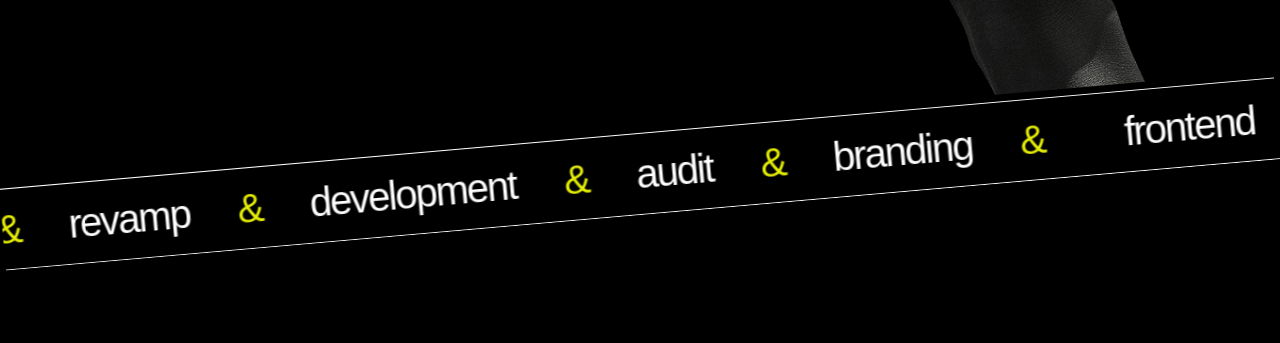
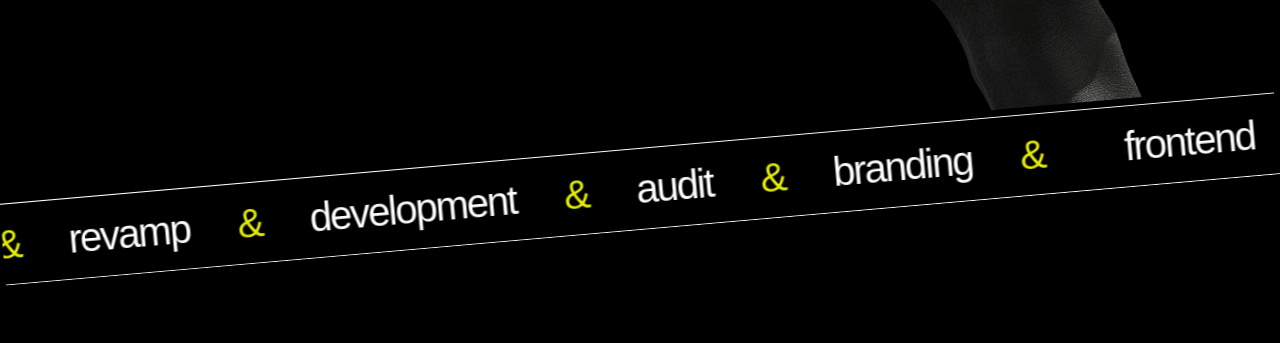
Before and after one commit to wiredinlabs/wiredinlabs, a Next.js app: page / in a window 1280 px wide. Shown: the part 767-1110 px from the top of the page. Built offline with nearby package versions, Linux system fonts and the light colour scheme.

Commit message:
minor fix to ticker

```diff
--- a/src/components/home_components/About/AboutSection.jsx
+++ b/src/components/home_components/About/AboutSection.jsx
@@ -83,7 +83,7 @@ export default function AboutSection() {
           </div>
         </div>
         {/* Right Column - Hand and Asterisk Images (independent and layered) */}
-        <div className="absolute top-[40%] md:top[10%] lg:top-[12%] left-[20%] md:left-[60%] lg:left-[65%] w-[60vw] md:w-[40vw] lg:w-[50vw] h-[50vh] md:h-[50vh] lg:h-[35vh]">
+        <div className="absolute top-[40%] md:top[10%] lg:top-[15%] left-[20%] md:left-[60%] lg:left-[65%] w-[60vw] md:w-[40vw] lg:w-[50vw] h-[50vh] md:h-[50vh] lg:h-[35vh]">
           {/* Hand Image */}
           <div className="absolute top-[-10%] md:top-[-20%] lg:top-[20%] left-[-15%] md:left-[-5%] lg:left-[-25%] w-[70vw] md:w-[40vw] lg:w-[50vw] h-[60vh] md:h-[35vh] lg:h-[80vh]">
             <Image
--- a/src/components/home_components/About/Ticker.jsx
+++ b/src/components/home_components/About/Ticker.jsx
@@ -3,7 +3,7 @@ import "./Ticker.css";
 
 const Ticker = () => {
   return (
-    <div className="ticker-wrap -mt-10 md:-mt-16 lg:mt-10 xl:mt-[85px] -mb-24 lg:mb-24">
+    <div className="ticker-wrap -mt-10 md:-mt-16 lg:mt-10 xl:mt-[100px] -mb-24 lg:mb-24">
       <div className="ticker">
         <div className="ticker-content">
           {[...Array(8)].map((_, index) => (
```
